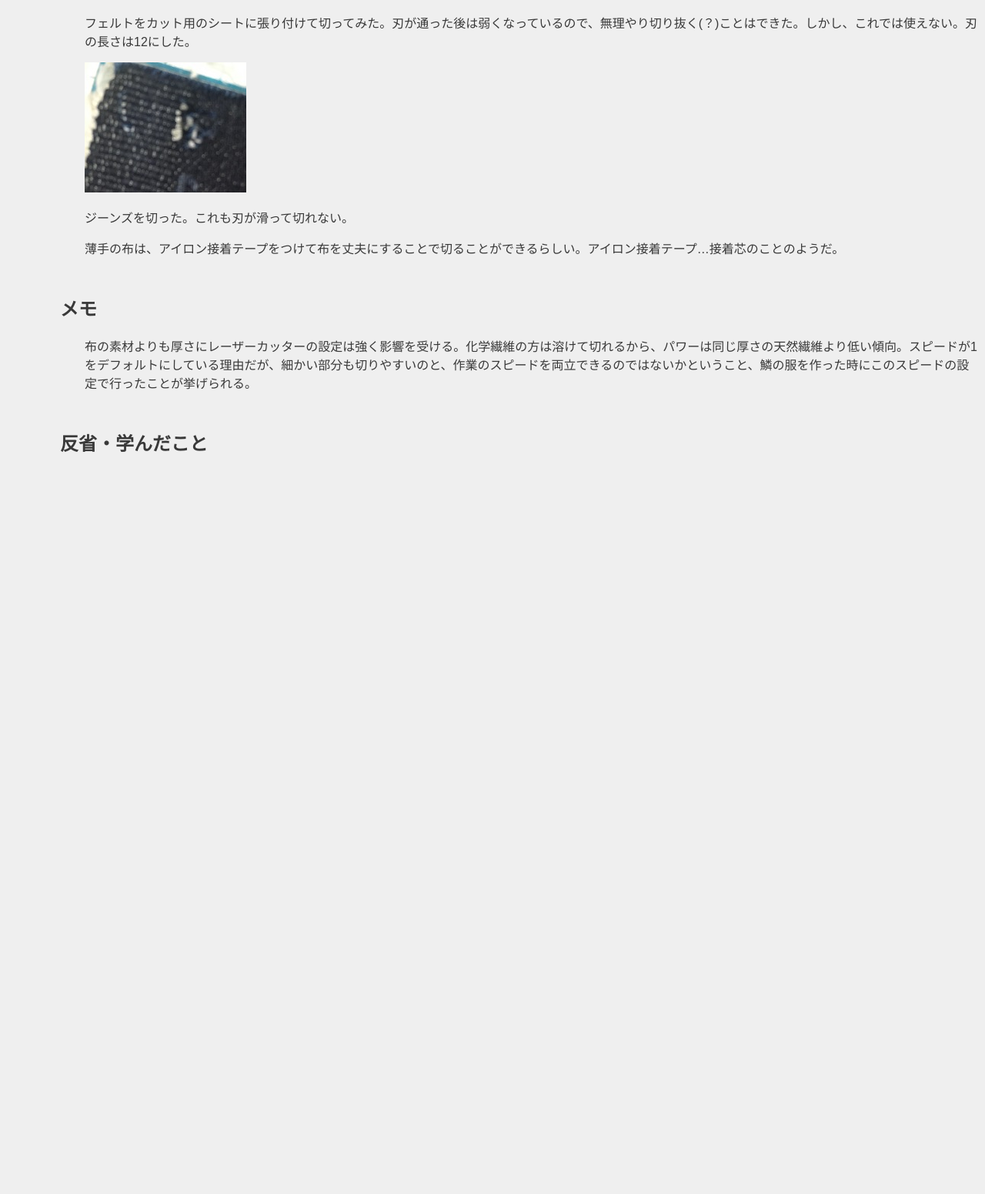
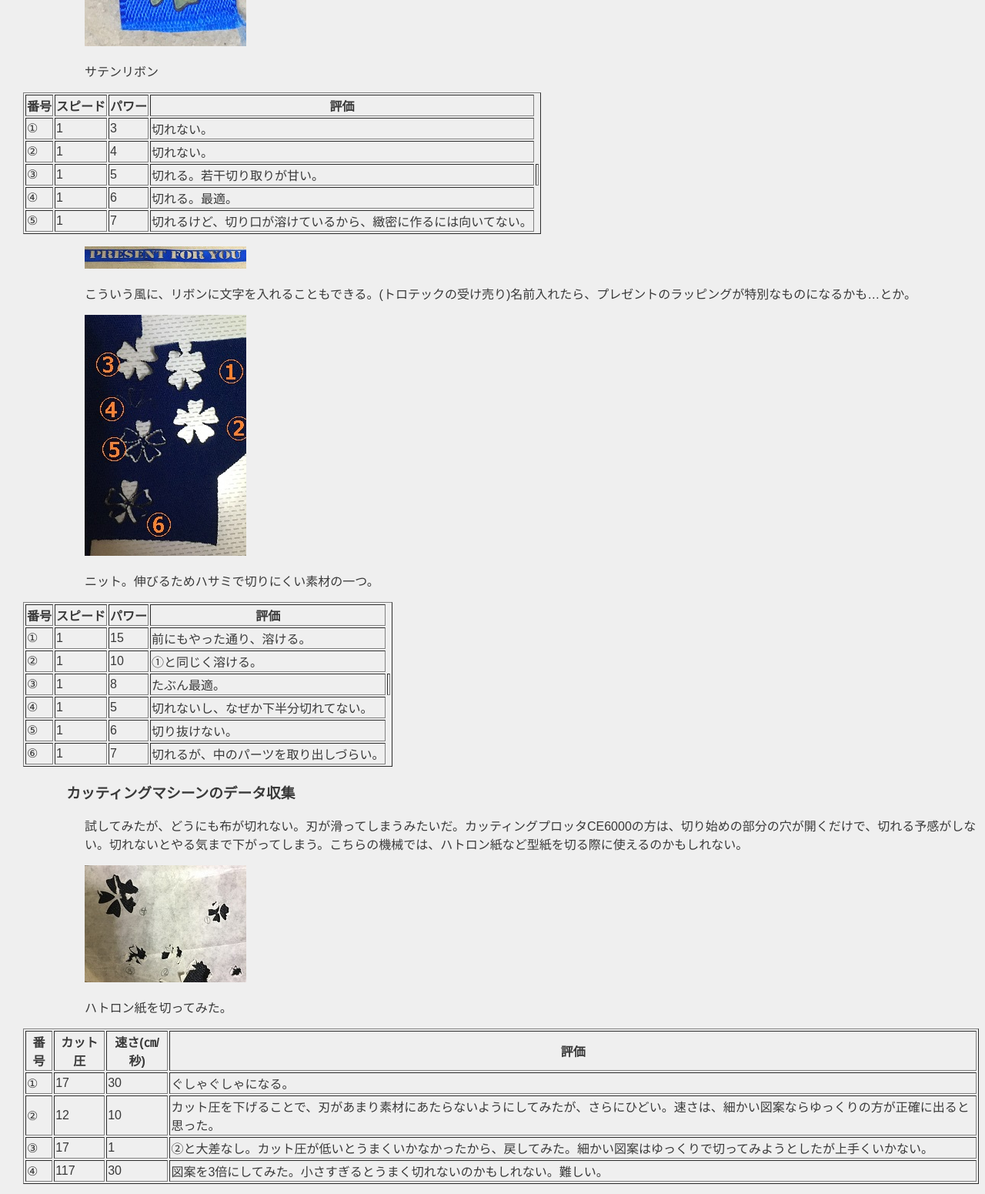
Before and after one commit to satomiOshikiri/doyolab, a plain HTML site: page workshop1.html in a window 1280 px wide. Shown: the part 8101-9652 px from the top of the page at 77% size. Before the commit the page ends 8773 px from the top, so only its background shows below. Drawn offline with Linux system fonts and the light colour scheme.

Commit message:
20191021

```diff
--- a/workshop1.html
+++ b/workshop1.html
@@ -142,8 +142,41 @@ console.log('GitHub Pages Sample');
     <tr><td>⑤</td><td>1</td><td>14</td><td>③と大差なし。</td></tr></table>
     <img src="image/IMG_3214.JPG">
     <p>ジーンズを彫刻すると後ろに染料がついてしまうことが分かった。</p>
+    <p><img src="image/IMG_3289.JPG"></p>
+    <p>サテンリボン</p>
+      <table border="1">
+    <tr><th>番号</th><th>スピード</th><th>パワー</th><th>評価</th></tr>
+    <tr><td>①</td><td>1</td><td>3</td><td>切れない。</td></tr>
+    <tr><td>②</td><td>1</td><td>4</td><td>切れない。</td></tr>
+    <tr><td>③</td><td>1</td><td>5</td><td>切れる。若干切り取りが甘い。</td><td></tr>
+    <tr><td>④</td><td>1</td><td>6</td><td>切れる。最適。</td></tr>
+    <tr><td>⑤</td><td>1</td><td>7</td><td>切れるけど、切り口が溶けているから、緻密に作るには向いてない。</td></tr>
+    </table>
+    <p><img src="image/IMG_3290.JPG"></p>
+    <p>こういう風に、リボンに文字を入れることもできる。(トロテックの受け売り)名前入れたら、プレゼントのラッピングが特別なものになるかも…とか。</p>
+    <p><img src="image/IMG_3293.JPG"></p>
+    <p>ニット。伸びるためハサミで切りにくい素材の一つ。</p>
+    <table border="1">
+    <tr><th>番号</th><th>スピード</th><th>パワー</th><th>評価</th></tr>
+    <tr><td>①</td><td>1</td><td>15</td><td>前にもやった通り、溶ける。</td></tr>
+    <tr><td>②</td><td>1</td><td>10</td><td>①と同じく溶ける。</td></tr>
+    <tr><td>③</td><td>1</td><td>8</td><td>たぶん最適。<td></tr>
+    <tr><td>④</td><td>1</td><td>5</td><td>切れないし、なぜか下半分切れてない。</td></tr>
+    <tr><td>⑤</td><td>1</td><td>6</td><td>切り抜けない。</td></tr>
+    <tr><td>⑥</td><td>1</td><td>7</td><td>切れるが、中のパーツを取り出しづらい。</td></tr>
+    </table>
+
     <h3>カッティングマシーンのデータ収集</h3>
     <p>試してみたが、どうにも布が切れない。刃が滑ってしまうみたいだ。カッティングプロッタCE6000の方は、切り始めの部分の穴が開くだけで、切れる予感がしない。切れないとやる気まで下がってしまう。こちらの機械では、ハトロン紙など型紙を切る際に使えるのかもしれない。</p>
+    <p><img src="image/IMG_3294.JPG"></p>
+    <p>ハトロン紙を切ってみた。</p>
+      <table border="1">
+    <tr><th>番号</th><th>カット圧</th><th>速さ(㎝/秒)</th><th>評価</th></tr>
+    <tr><td>①</td><td>17</td><td>30</td><td>ぐしゃぐしゃになる。</td></tr>
+    <tr><td>②</td><td>12</td><td>10</td><td>カット圧を下げることで、刃があまり素材にあたらないようにしてみたが、さらにひどい。速さは、細かい図案ならゆっくりの方が正確に出ると思った。</td></tr>
+    <tr><td>③</td><td>17</td><td>1</td><td>②と大差なし。カット圧が低いとうまくいかなかったから、戻してみた。細かい図案はゆっくりで切ってみようとしたが上手くいかない。</td></tr>
+    <tr><td>④</td><td>117</td><td>30</td><td>図案を3倍にしてみた。小さすぎるとうまく切れないのかもしれない。難しい。</td></tr>
+    </table>
     <p>スキャンカットの方は若干切れるが、こちらも刃が滑って切れない。調べてみると、粘着性の強いカット用のシートを引くことが進められている。試しに両面テープで貼ってみたが、これでも滑ってしまう。難しい。しかし、イラストレーターを使わずに、実際に書いた図面をそのまま切ることができるため、こちらの方がワークショップ向きかもしれない。</p>
     <p><img src="image/IMG_3249.JPG"></p>
     <p>マスキングテープで貼り付けると、マスキングテープがきれいに切れた。刃の跡が布に少しついた。</p>
@@ -151,12 +184,33 @@ console.log('GitHub Pages Sample');
     <p>フェルトをカット用のシートに張り付けて切ってみた。刃が通った後は弱くなっているので、無理やり切り抜く(？)ことはできた。しかし、これでは使えない。刃の長さは12にした。</p>
     <p><img src="image/IMG_3253.JPG"></p>
     <p>ジーンズを切った。これも刃が滑って切れない。</p>
-    <p>薄手の布は、アイロン接着テープをつけて布を丈夫にすることで切ることができるらしい。アイロン接着テープ…接着芯のことのようだ。</p>
+    <p><img src="image/IMG_3295.JPG"></p>
+    <p>薄手の布は、アイロン接着テープをつけて布を丈夫にすることで切ることができるらしい。アイロン接着テープ…接着芯のことのようだ。しかし、実際やってみるとうーん。うまくいかない。刃を直接当てて布を切るのは向かないのだろうか。</p>
+    <p><img src="image/IMG_3288.JPG"></p>
+     <p>紙に絵をかいて、スキャンしてそれをスキャンカットで切り抜いた。若干刃が滑っている感じもするが、図面通りに着ることができる。これは便利。</p>
+    <h2 id="20191021">当日スケジュール</h2>
+     <table border="1">
+    <tr><th>時間</th><th>予定</th><th>備考</th></tr>
+    <tr><td>12:40～</td><td>集合</td><td>荷物置き場は1－201</td></tr>
+    <tr><td>13：00～</td><td>開始</td><td>定刻にならなくても集合し次第開始</td></tr>
+    <tr><td>13：00～(10分程度)</td><td>ワークショップの説明と自己紹介</td><td>ワークショップの流れ、機材の説明等</td></tr>
+    <tr><td>13：10～(30分程度)</td><td>図案の作成(ワーク①)</td><td>コピー用紙？に図案を描いてもらう。</td></tr>
+    <tr><td></td><td>30</td><td>ぐしゃぐしゃになる。</td></tr>
+    <tr><td>13：40～(30程度)</td><td>切り取り(ワーク②)</td><td>カッティングプロッタもしくはスキャンカット、レーザーカッターを使って図案を切り取る</td></tr>
+   <tr><td>14：20～(15程度)</td><td>㎞休憩</td><td></td></tr>
+     <tr><td>14：35～</td><td>デスカッション(ワーク③)</td><td>デジタルで切るということは、ほかにどんな作品を生むことができるか。</td></tr>
+     <tr><td>16：30</td><td>終了</td><td></td></tr>
+     <tr><td>17：00</td><td>完全撤退</td><td></td></tr>
+    </table>
     <p></p>
+    <p></p>
+    <p></p>
+
+
 
 <h2>メモ</h2>
     <p>布の素材よりも厚さにレーザーカッターの設定は強く影響を受ける。化学繊維の方は溶けて切れるから、パワーは同じ厚さの天然繊維より低い傾向。スピードが1をデフォルトにしている理由だが、細かい部分も切りやすいのと、作業のスピードを両立できるのではないかということ、鱗の服を作った時にこのスピードの設定で行ったことが挙げられる。</p>
-    <p></p>
+    <p><a href="#2019102212019/10/21">：ワークショップの流れはこれでいいか</a></p>
     <p></p>
 
 
```
Also changed, not shown: mokuji.html (+1 -1 lines), image/IMG_3288.JPG (added), image/IMG_3289.JPG (added), image/IMG_3290.JPG (added), image/IMG_3291.JPG (added), image/IMG_3292.JPG (added), image/IMG_3293.JPG (added), image/IMG_3294.JPG (added), image/IMG_3295.JPG (added).
